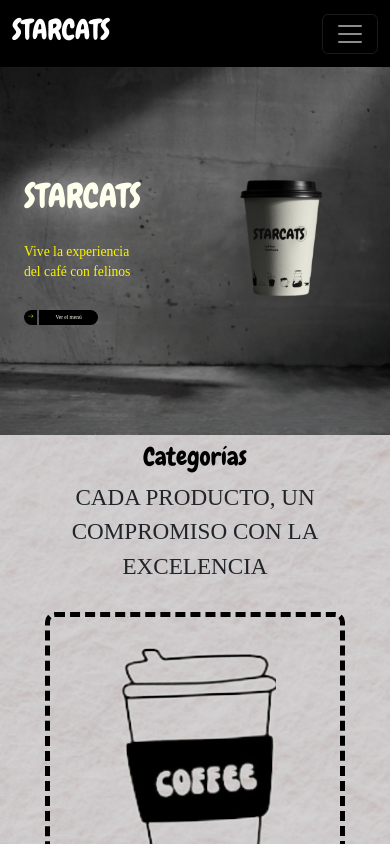
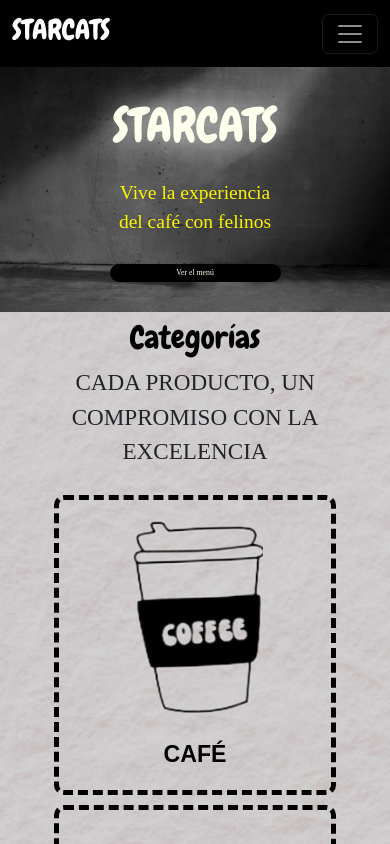
Before and after one commit to Ignacio-C-Garcia/StarCats, a React (Vite) app: page / in a window 390 px wide. Shown: the top 844 px of the page. Built offline with nearby package versions, Linux system fonts and the light colour scheme; no server answers; a web font is replaced by a local one.

Commit message:
home mas responsive

```diff
--- a/src/pages/Home.jsx
+++ b/src/pages/Home.jsx
@@ -67,7 +67,7 @@ function Home() {
           className={`container animate__animated animate__zoomIn ${styles.containerHeader}`}
         >
           <div className="row">
-            <div className="col-6">
+            <div className="col-12 col-md-6">
               <h1 className={styles["home-title"]}>STARCATS</h1>
               <p className={styles["p-header"]}>
                 Vive la experiencia <br /> del café con felinos
@@ -81,7 +81,7 @@ function Home() {
                 </Link>
               </div>
             </div>
-            <div className="col-6">
+            <div className="col-12 col-md-6">
               <img
                 src="/cup-coffee.png"
                 alt="cup-coffee"
@@ -107,7 +107,7 @@ function Home() {
                   alt="Cup of coffee"
                   className="img-fluid"
                 />
-                <span className=" fs-3 mt-4">CAFÉ</span>
+                <span className="fs-3 mt-4">CAFÉ</span>
               </Link>
             </div>
 
@@ -118,7 +118,7 @@ function Home() {
                   alt="Medialuna"
                   className=""
                 />
-                <span className=" fs-3 mt-4">PASTELERÍA</span>
+                <span className="fs-3 mt-4">PASTELERÍA</span>
               </Link>
             </div>
 
@@ -129,7 +129,7 @@ function Home() {
                   alt="Coffee beans"
                   className="img-fluid"
                 />
-                <span className=" fs-3 mt-4">GRANOS</span>
+                <span className="fs-3 mt-4">GRANOS</span>
               </Link>
             </div>
           </div>
--- a/src/styles/Home.module.css
+++ b/src/styles/Home.module.css
@@ -97,6 +97,41 @@ header {
   transition: 0.2s;
 }
 
+@media (max-width: 576px) {
+  header {
+    padding: 30px;
+    flex-direction: column;
+    text-align: center;
+  }
+
+  .home-title {
+    font-size: 12vw;
+  }
+
+  .p-header {
+    font-size: 5vw;
+  }
+
+  .btn-header {
+    flex-direction: column;
+    align-items: center;
+    width: 100%;
+  }
+
+  .btn-right {
+    border-radius: 42.5px;
+    width: 50%;
+    font-size: 2vw;
+  }
+  .cup-coffee {
+    display: none;
+  }
+
+  .btn-left {
+    display: none;
+  }
+}
+
 /* Section Categories and carousel products */
 
 .container-category {
@@ -158,6 +193,22 @@ header {
   width: 100%;
   object-fit: cover;
   height: 21vw;
+}
+
+@media (max-width: 576px) {
+  .card {
+    height: 300px;
+    width: 80%;
+    margin-top: 10px;
+  }
+
+  .card img {
+    width: 90%;
+  }
+
+  .container-category h2 {
+    font-size: 8vw;
+  }
 }
 
 @keyframes text-flicker-in-glow {
```
